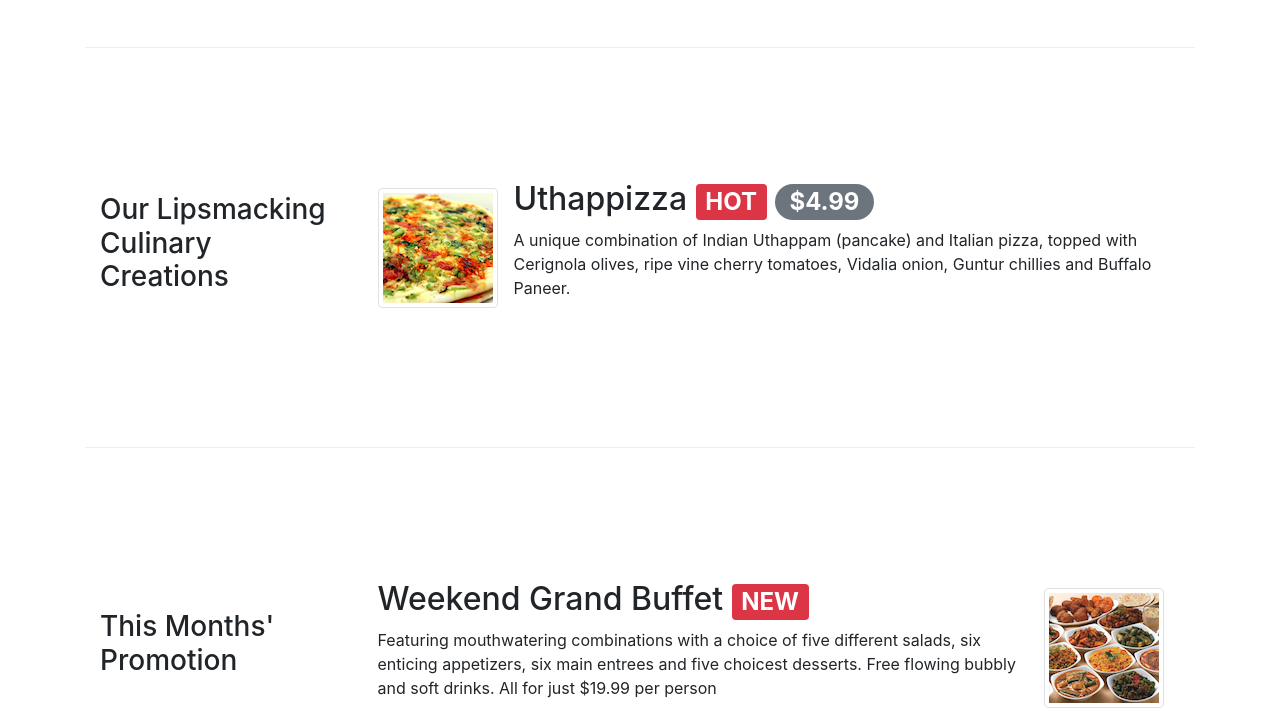
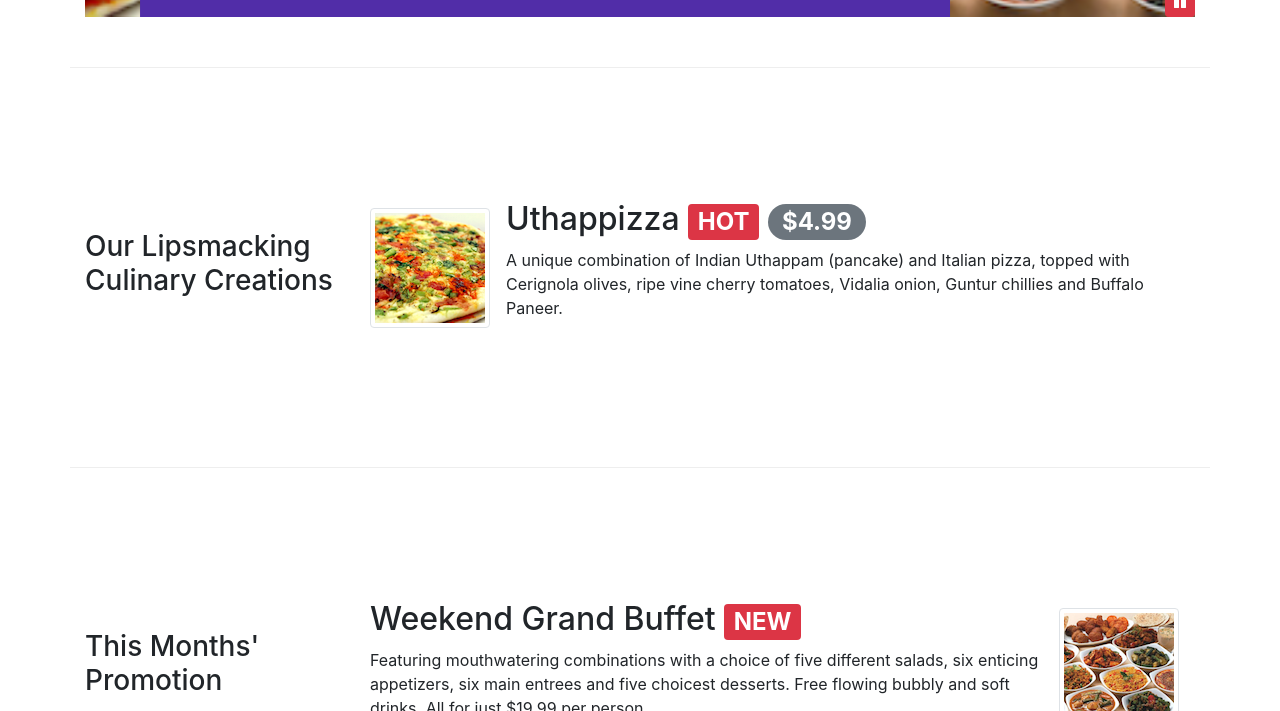
Before and after one commit to Prabhjot410/front-end-web-ui-Frameworks-and-tools, a website: page Bootstrap4/index.html in a window 1280 px wide. Shown: the part 687-1398 px from the top of the page. Drawn offline with nearby package versions, Linux system fonts and the light colour scheme.

Commit message:
Update index.html

```diff
--- a/Bootstrap4/index.html
+++ b/Bootstrap4/index.html
@@ -8,14 +8,15 @@
     <meta http-equiv="x-ua-compatible" content="ie=edge">
 
     <!-- Bootstrap CSS -->
-    <link rel = "stylesheet" href = "node_modules/bootstrap/dist/css/bootstrap.css">
-     <link rel="stylesheet" href="node_modules/font-awesome/css/font-awesome.css">
-
     <link rel="stylesheet" href="node_modules/font-awesome/css/font-awesome.min.css">
     <link rel="stylesheet" href="node_modules/bootstrap-social/bootstrap-social.css">
     <link rel="stylesheet" href="node_modules/bootstrap/dist/css/bootstrap.min.css">
     <link href="./css/mystyles-old.css" rel="stylesheet">
-   <!-- <link rel="stylesheet" href="Bootstrap4/conFusion/node_modules/bootstrap/dist/css/bootstrap.css">  -->
+    <link rel="stylesheet" href="Bootstrap4/conFusion/node_modules/bootstrap/dist/css/bootstrap.css">
+
+
+
+
 
      <title>Ristorante Con Fusion</title>
 </head>
```
